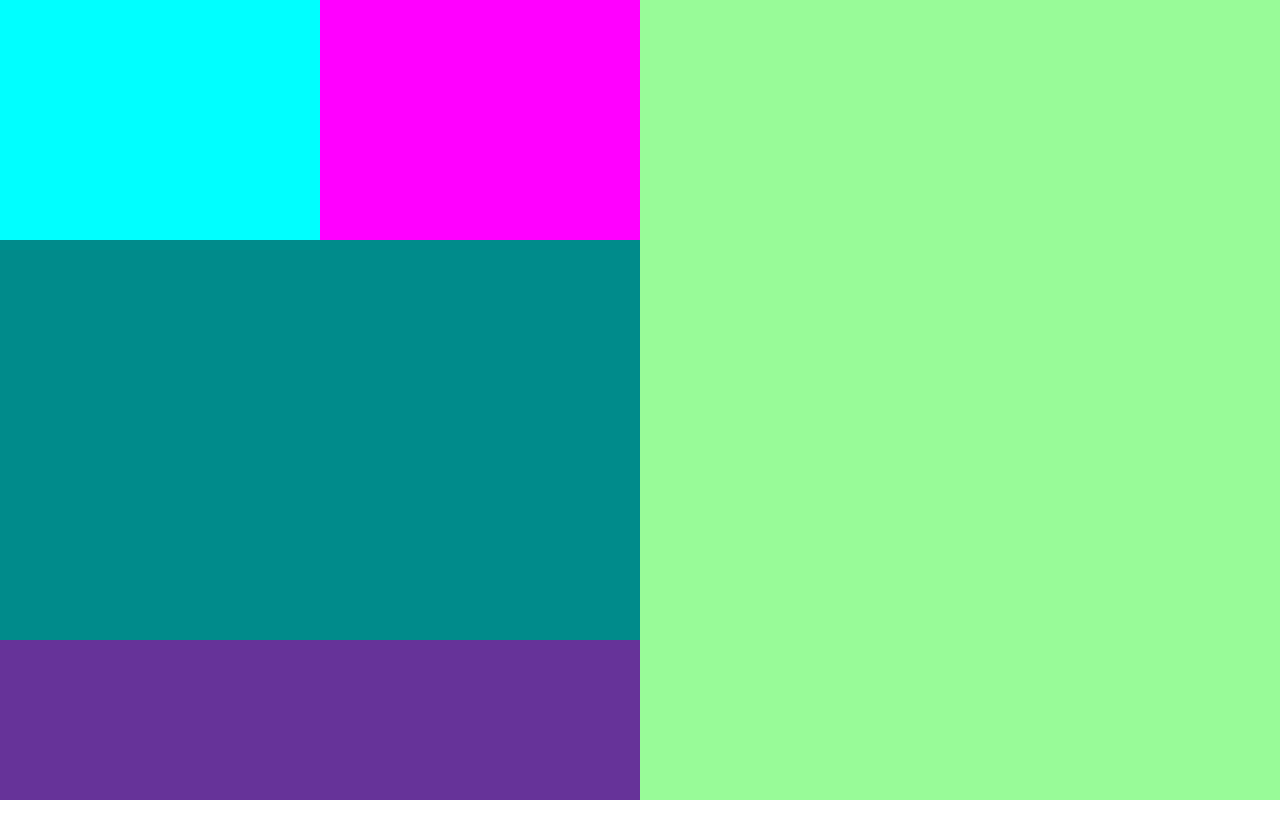
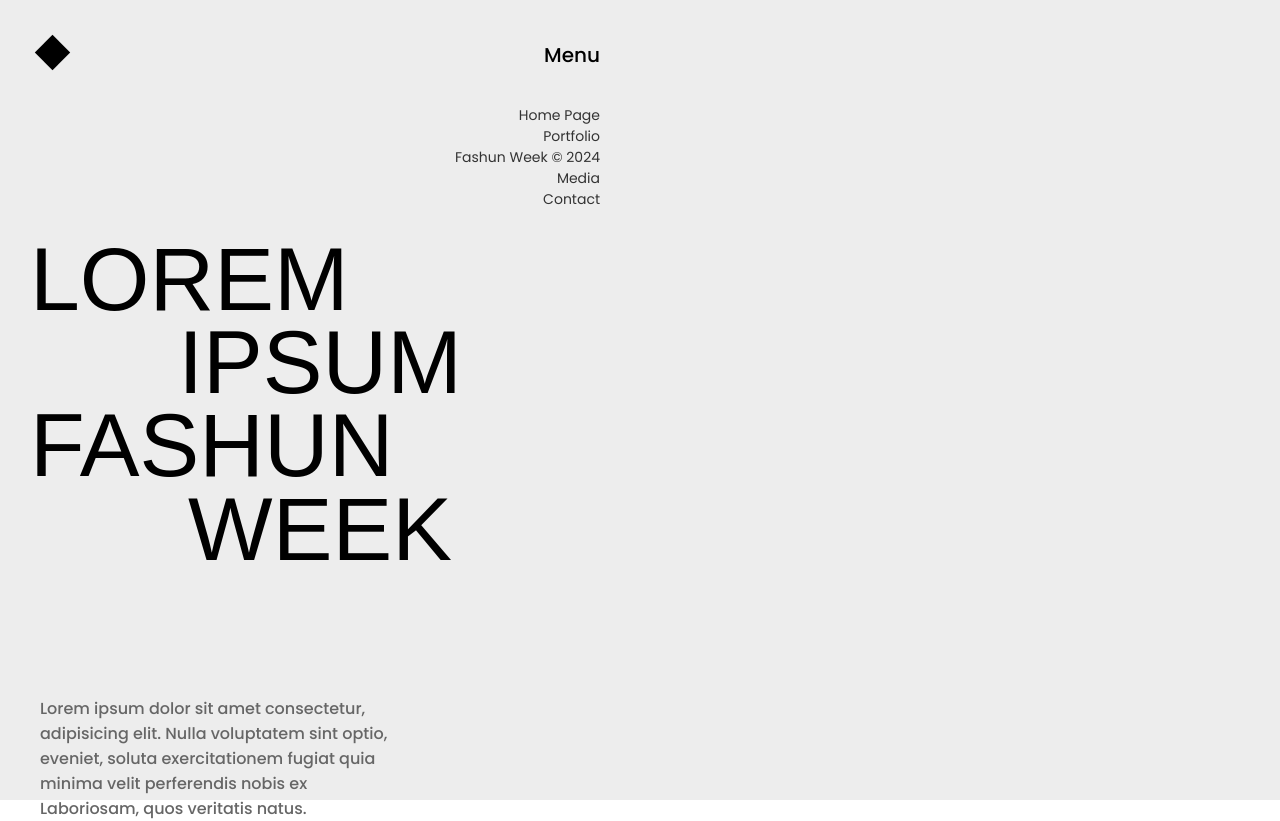
Before and after one commit to vijethx/builtwith-html-css-js, a plain HTML site: page 01-fashun-looks/index.html in a window 1280 px wide. Before the commit the page ends 800 px from the top, so only its background shows below. Drawn offline with Linux system fonts and the light colour scheme.

Commit message:
Updated README, Project 1: Left Side

```diff
--- a/01-fashun-looks/index.html
+++ b/01-fashun-looks/index.html
@@ -19,10 +19,28 @@
 
 <body>
     <main>
-        <div id="left-topLeft"></div>
-        <div id="left-topRight"></div>
-        <div id="left-center"></div>
-        <div id="left-bottom"></div>
+        <div id="left-topLeft">
+            <div id="square"></div>
+        </div>
+        <div id="left-topRight">
+            <h4>Menu</h4>
+            <h5>Home Page</h5>
+            <h5>Portfolio</h5>
+            <h5>Fashun Week &copy; 2024</h5>
+            <h5>Media</h5>
+            <h5>Contact</h5>
+        </div>
+        <div id="left-center">
+            <h1>Lorem</h1>
+            <h1>Ipsum</h1>
+            <h1>Fashun</h1>
+            <h1>Week</h1>
+        </div>
+        <div id="left-bottom">
+            <p>Lorem ipsum dolor sit amet consectetur, adipisicing elit. Nulla voluptatem sint optio, eveniet, soluta
+                exercitationem fugiat quia minima velit perferendis nobis ex Laboriosam, quos
+                veritatis natus.</p>
+        </div>
         <div id="right"></div>
     </main>
 </body>
--- a/01-fashun-looks/style.css
+++ b/01-fashun-looks/style.css
@@ -17,32 +17,82 @@ main {
   background-color: #ededed;
   display: grid;
   grid-template-columns: 25% 25% 50%;
-  grid-template-rows: 30% 50% 20%;
+  /* grid-template-rows: 30% 55% 15%; */
+  grid-template-rows: 26% 56% 18%;
 }
 
 /*
 - 2 columns of 50% each
-- 3 rows of 30% 50$ 20% respectively
+- 3 rows of 30% 55% 15% respectively
 - right element to start from column 3 and covers from row 1 to the start of row 4 (or end of row 3)
 - left-center and left-bottom to start from column 1 and covers from col 1 to start of col 3 (or end of col 2)
 */
 
 #left-topLeft {
-  background-color: aqua;
+  /* background-color: aqua; */
+  padding: 40px;
 }
+
+#square {
+  height: 25px;
+  width: 25px;
+  background: #000;
+  rotate: 45deg;
+}
+
 #left-topRight {
-  background-color: magenta;
+  /* background-color: magenta; */
+  /* align-content: center; */
+  justify-self: right;
+  text-align: right;
+  padding: 40px;
 }
+
+#left-topRight h4 {
+  margin-bottom: 35px;
+  font-size: 20px;
+  font-weight: 500;
+}
+
+#left-topRight h5 {
+  font-size: 14px;
+  font-weight: 400;
+  color: #333;
+}
+
 #left-center {
-  background-color: darkcyan;
+  /* background-color: darkcyan; */
   grid-column: 1/3;
+  padding: 30px;
 }
+
+#left-center h1 {
+  text-transform: uppercase;
+  font-size: 7vw;
+  font-weight: 500;
+  line-height: 6.5vw;
+  font-family: Arial, Helvetica, sans-serif;
+}
+
+#left-center h1:nth-child(2n) {
+  text-align: center;
+}
+
 #left-bottom {
-  background-color: rebeccapurple;
+  /* background-color: rebeccapurple; */
   grid-column: 1/3;
+  padding: 40px;
 }
+
+#left-bottom p {
+  width: 65%;
+  font-style: 20px;
+  font-weight: 500;
+  color: #666;
+}
+
 #right {
-  background-color: palegreen;
+  /* background-color: palegreen; */
   grid-column: 3;
   grid-row: 1/4;
 }
```
Also changed, not shown: 1 other file.
